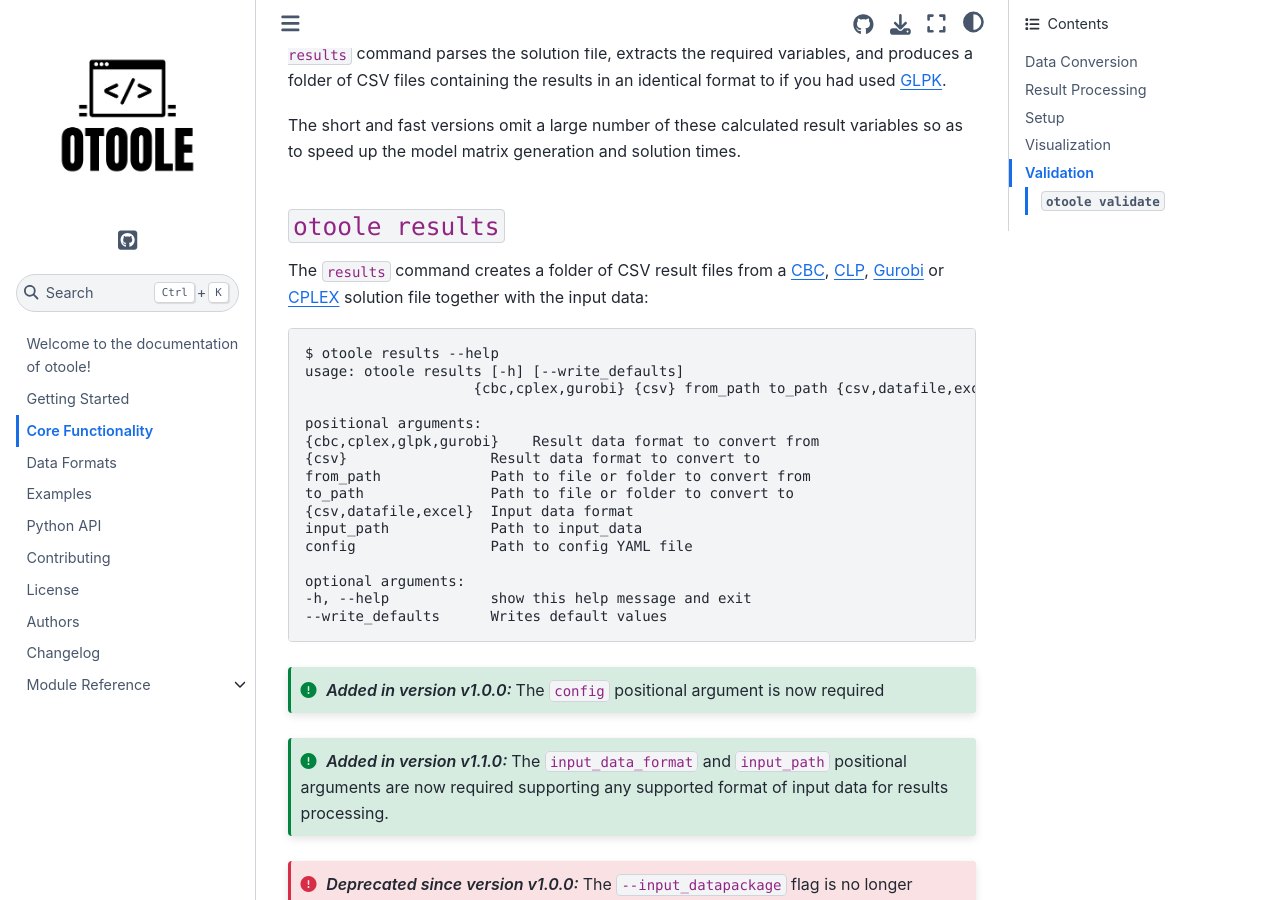
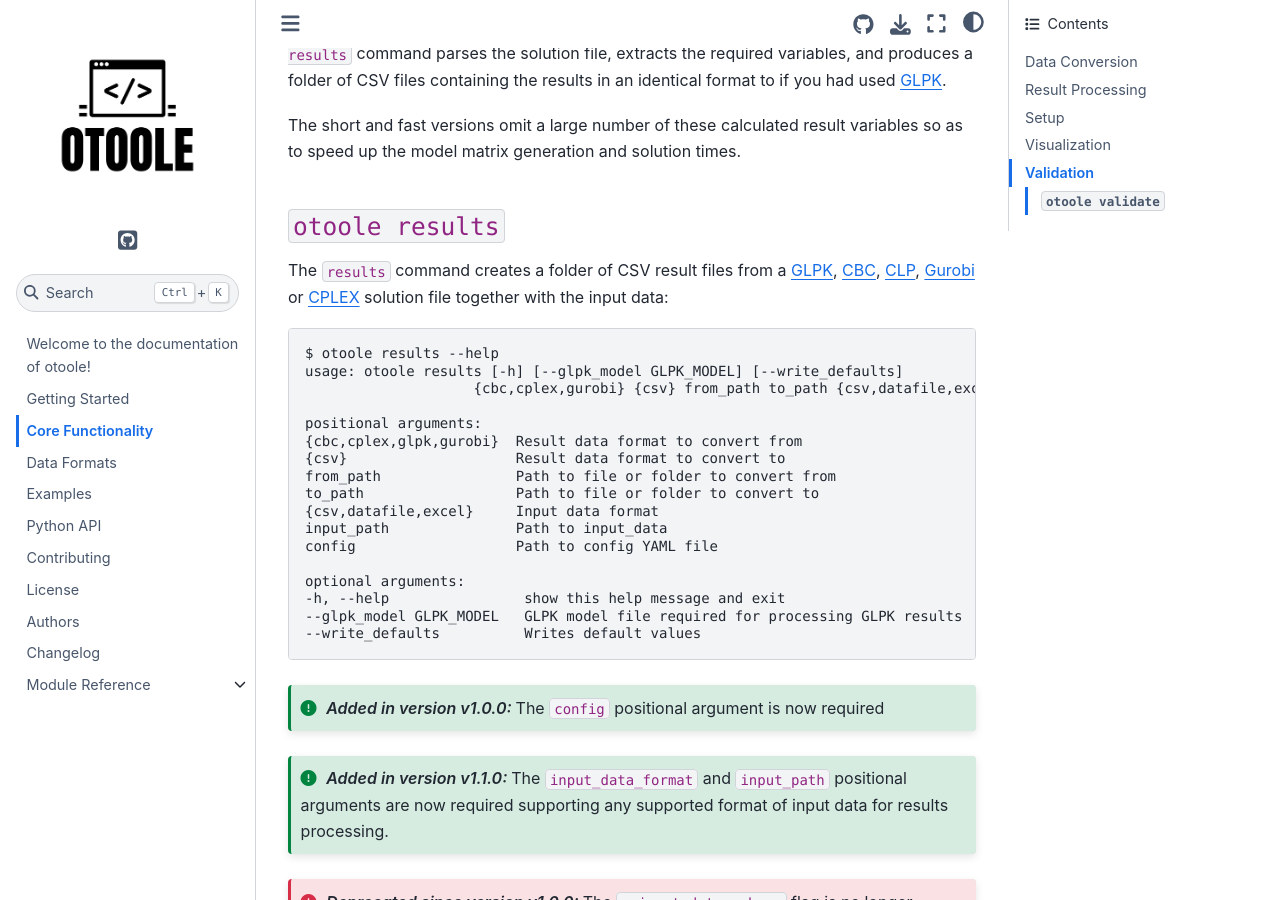
Before and after one commit to OSeMOSYS/otoole, a Sphinx documentation site: the page built from docs/functionality.rst, in a window 1280 px wide and 900 px high, scrolled down 2505 px. Built offline with Sphinx 7.4.7 and the Sphinx Book theme 1.1.4, drawn with Linux system fonts in a browser that asks for light colours.

Commit message:
minor doc updates

```diff
--- a/docs/functionality.rst
+++ b/docs/functionality.rst
@@ -89,25 +89,26 @@ so as to speed up the model matrix generation and solution times.
 ``otoole results``
 ~~~~~~~~~~~~~~~~~~
 
-The ``results`` command creates a folder of CSV result files from a CBC_, CLP_,
+The ``results`` command creates a folder of CSV result files from a GLPK_, CBC_, CLP_,
 Gurobi_ or CPLEX_ solution file together with the input data::
 
     $ otoole results --help
-    usage: otoole results [-h] [--write_defaults]
+    usage: otoole results [-h] [--glpk_model GLPK_MODEL] [--write_defaults]
                         {cbc,cplex,gurobi} {csv} from_path to_path {csv,datafile,excel} input_path config
 
     positional arguments:
-    {cbc,cplex,glpk,gurobi}    Result data format to convert from
-    {csv}                 Result data format to convert to
-    from_path             Path to file or folder to convert from
-    to_path               Path to file or folder to convert to
-    {csv,datafile,excel}  Input data format
-    input_path            Path to input_data
-    config                Path to config YAML file
+    {cbc,cplex,glpk,gurobi}  Result data format to convert from
+    {csv}                    Result data format to convert to
+    from_path                Path to file or folder to convert from
+    to_path                  Path to file or folder to convert to
+    {csv,datafile,excel}     Input data format
+    input_path               Path to input_data
+    config                   Path to config YAML file
 
     optional arguments:
-    -h, --help            show this help message and exit
-    --write_defaults      Writes default values
+    -h, --help                show this help message and exit
+    --glpk_model GLPK_MODEL   GLPK model file required for processing GLPK results
+    --write_defaults          Writes default values
 
 .. versionadded:: v1.0.0
     The ``config`` positional argument is now required
```
Also changed, not shown: 2 other files.
